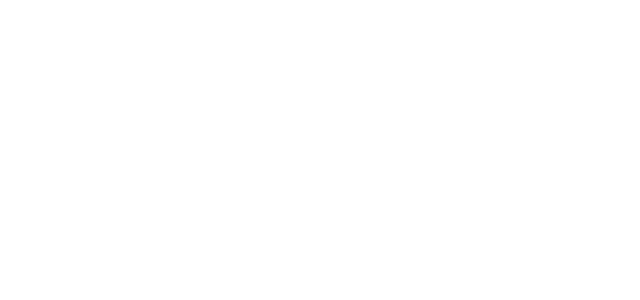
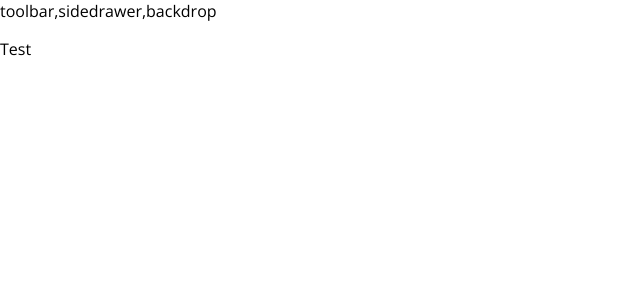
Before and after one commit to anukulSaini/BurgerBuilder-2, a React app in the folder burger-builder-2/: page / in a window 1280 px wide. Shown: the top 300 px of the page, without its empty margins (0-640 px from the left). Built offline with nearby package versions, Linux system fonts and the light colour scheme.

Commit message:
adding structure

```diff
--- a/burger-builder-2/src/App.js
+++ b/burger-builder-2/src/App.js
@@ -1,11 +1,15 @@
 import React, { Component } from 'react';
-
+import Layout from './components/Layout/Layout';
 
 class App extends Component {
   render() {
     return (
       <div >
-
+       <Layout>
+         <p>
+           Test
+         </p>
+       </Layout>
       </div>
     );
   }
--- /dev/null
+++ b/burger-builder-2/src/components/Layout/Layout.js
@@ -0,0 +1,16 @@
+import React  from 'react';
+import Aux from '../../hoc/Aux';
+
+const layout = (props) => (
+   <Aux>
+   <div>
+          toolbar,sidedrawer,backdrop
+    </div>
+
+    <main>
+        {props.children}
+    </main>
+    </Aux>
+);
+
+export default layout;
--- /dev/null
+++ b/burger-builder-2/src/hoc/Aux.js
@@ -0,0 +1,4 @@
+const aux = (props) => props.children;
+
+
+export default aux ;
--- a/burger-builder-2/src/index.css
+++ b/burger-builder-2/src/index.css
@@ -1,5 +1,5 @@
 body {
   margin: 0;
   padding: 0;
-  font-family: sans-serif;
+  font-family: "Open Sans", sans-serif;
 }
```
